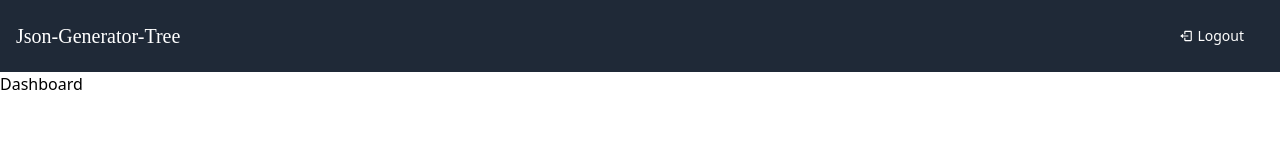
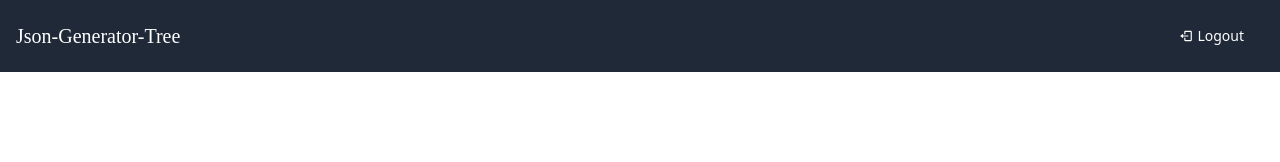
Before and after one commit to marouaneXan/json_generator_tree, a React (Vite) app in the folder Client/: page /dashboard in a window 1280 px wide. Shown: the top 162 px of the page. Built offline with nearby package versions, Linux system fonts and the light colour scheme; sample sign-in values are in the browser's storage.

Commit message:
some changes

```diff
--- a/Client/src/pages/Dashboard.jsx
+++ b/Client/src/pages/Dashboard.jsx
@@ -1,16 +1,15 @@
-import React,{useEffect} from 'react'
-import { useContext } from 'react';
-import { AuthContext } from '../Context/AuthContext';
-import  {useNavigate} from 'react-router-dom'
+import React, { useEffect } from "react";
+import { useContext } from "react";
+import { AuthContext } from "../Context/AuthContext";
+import { useNavigate } from "react-router-dom";
 const Dashboard = () => {
-  const navigate=useNavigate()
-  const {connected}=useContext(AuthContext)
+  const navigate = useNavigate();
+  const { connected } = useContext(AuthContext);
   useEffect(() => {
     !connected ? navigate("/login") : "";
   }, [connected]);
-  return (
-    <div>Dashboard</div>
-  )
-}
 
-export default Dashboard
+  return <div></div>;
+};
+
+export default Dashboard;
```
